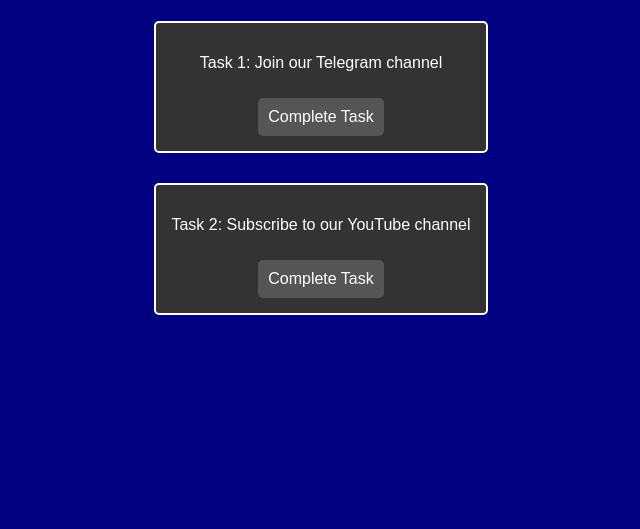
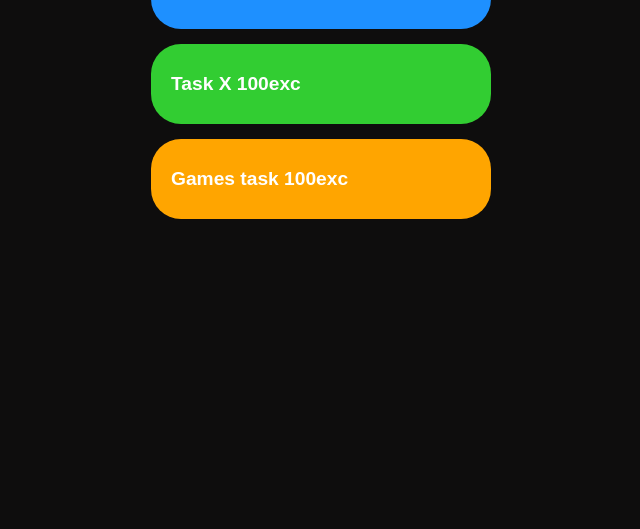
Before and after one commit to ELECTRICXCRYPTO/ELECTRIC-EXC-GAMES-, a plain HTML site: page earn.html in a window 1280 px wide. Shown: the part 271-800 px from the top of the page, without its empty margins (319-959 px from the left). Drawn offline with Linux system fonts and the light colour scheme.

Commit message:
Update earn.html
Insular modernization

```diff
--- a/earn.html
+++ b/earn.html
@@ -1,106 +1,168 @@
 <!DOCTYPE html>
-<html lang="en">
+<html lang="ar">
 <head>
     <meta charset="UTF-8">
     <meta name="viewport" content="width=device-width, initial-scale=1.0">
-    <title>Earn Points</title>
+    <title>Earn EXC</title>
     <style>
         body {
-            font-family: Arial, sans-serif;
+            background-color: #0e0d0d;
             display: flex;
             flex-direction: column;
             align-items: center;
-            justify-content: center;
-            background-color: navy;
-            color: white;
-            height: 100vh;
-            margin: 0;
+            color: #f0e68c;
+            font-family: Arial, sans-serif;
         }
+
         h1 {
             margin-top: 20px;
+            font-size: 2em;
+            display: flex;
+            align-items: center;
+            gap: 10px;
         }
-        .task {
-            margin: 15px;
-            padding: 15px;
-            border: 2px solid white;
-            border-radius: 5px;
-            width: 80%;
-            max-width: 300px;
-            text-align: center;
-            background-color: #333;
+
+        h1::before, h1::after {
+            content: "💡";
+            font-size: 1.5em;
         }
-        .task button {
-            padding: 10px;
-            font-size: 1em;
+
+        .button-container {
+            margin-top: 20px;
+            display: flex;
+            flex-direction: column;
+            gap: 15px;
+        }
+
+        .task-button {
+            display: flex;
+            align-items: center;
+            justify-content: space-between;
+            width: 300px;
+            height: 60px;
+            font-size: 1.2em;
+            font-weight: bold;
+            color: #fff;
+            border-radius: 30px;
             cursor: pointer;
-            color: white;
-            background-color: #555;
-            border: none;
-            border-radius: 5px;
+            padding: 10px 20px;
+            transition: box-shadow 0.3s ease;
+            position: relative;
+            overflow: hidden;
+        }
+
+        .task-button span {
+            position: absolute;
+            right: 15px;
+            font-size: 1.2em;
+        }
+
+        .task-button::after {
+            content: "";
+            position: absolute;
+            top: 0;
+            left: -100%;
+            width: 100%;
+            height: 100%;
+            background-color: rgba(255, 255, 255, 0.3);
+            transition: left 0.5s;
+        }
+
+        .task-button:hover::after {
+            left: 100%;
+        }
+
+        .red { background-color: #ff4d4d; }
+        .blue { background-color: #1e90ff; }
+        .green { background-color: #32cd32; }
+        .orange { background-color: #ffa500; }
+
+        .checkmark {
+            display: none;
+            font-size: 1.5em;
+            color: #32cd32;
+            animation: fadeIn 0.5s;
+        }
+
+        .completed .checkmark {
+            display: inline;
+        }
+
+        @keyframes fadeIn {
+            from { opacity: 0; }
+            to { opacity: 1; }
+        }
+
+        .explosion {
+            display: none;
+            font-size: 1.5em;
+            color: #ffd700;
             margin-top: 10px;
+            animation: sparkle 1s forwards;
         }
-        .task button:disabled {
-            background-color: gray;
-            cursor: not-allowed;
+
+        @keyframes sparkle {
+            0% { transform: scale(0.5); opacity: 0; }
+            50% { transform: scale(1.2); opacity: 1; }
+            100% { transform: scale(1); opacity: 0; }
         }
     </style>
 </head>
 <body>
-    <h1>Earn Points</h1>
-
-    <!-- مهمة تليجرام -->
-    <div class="task">
-        <p>Task 1: Join our Telegram channel</p>
-        <button id="telegramTask">Complete Task</button>
+    <h1> EARN EXC </h1>
+    <div class="button-container">
+        <div class="task-button red" onclick="completeTask(this, 'ضع اللينك هنا', 'task1')">
+            Watch a video 100exc <span class="checkmark">✔️</span>
+        </div>
+        <div class="task-button blue" onclick="completeTask(this, 'ضع اللينك هنا', 'task2')">
+            Telegram task 100exc <span class="checkmark">✔️</span>
+        </div>
+        <div class="task-button green" onclick="completeTask(this, 'ضع اللينك هنا', 'task3')">
+            Task X 100exc <span class="checkmark">✔️</span>
+        </div>
+        <div class="task-button orange" onclick="completeTask(this, 'ضع اللينك هنا', 'task4')">
+            Games task 100exc <span class="checkmark">✔️</span>
+        </div>
     </div>
-
-    <!-- مهمة يوتيوب -->
-    <div class="task">
-        <p>Task 2: Subscribe to our YouTube channel</p>
-        <button id="youtubeTask">Complete Task</button>
-    </div>
+    <div class="explosion">✨ I won 100 exc ✨</div>
 
     <script>
-        function completeTask(taskId, buttonId) {
-            const lastCompleted = localStorage.getItem(taskId);
-            const currentTime = Date.now();
-            const taskDuration = 8 * 60 * 60 * 1000; // 8 ساعات بالمللي ثانية
+        const sixHours = 6 * 60 * 60 * 1000; // 6 ساعات بالمللي ثانية
 
-            if (!lastCompleted || (currentTime - lastCompleted >= taskDuration)) {
-                // تحديث وقت إتمام المهمة
-                localStorage.setItem(taskId, currentTime);
-                alert("Task completed! You've earned 100 points.");
-                document.getElementById(buttonId).disabled = true;
+        function completeTask(button, url, taskKey) {
+            const lastCompleted = localStorage.getItem(taskKey);
+            const currentTime = new Date().getTime();
+
+            if (!button.classList.contains('completed') || currentTime - lastCompleted >= sixHours) {
+                window.open(url, '_blank');
+                setTimeout(() => {
+                    button.classList.add('completed');
+                    localStorage.setItem(taskKey, currentTime);
+                    document.querySelector('.explosion').style.display = 'block';
+                    setTimeout(() => {
+                        document.querySelector('.explosion').style.display = 'none';
+                    }, 1000);
+                }, 3000);
             } else {
-                alert("You have already completed this task. Try again later.");
+                alert("Back in 6 hours.");
             }
         }
 
-        // إعداد مهمة تليجرام
-        document.getElementById("telegramTask").addEventListener("click", function() {
-            completeTask("telegramTaskCompleted", "telegramTask");
-        });
+        function checkTaskStatus() {
+            const currentTime = new Date().getTime();
+            document.querySelectorAll('.task-button').forEach((button, index) => {
+                const taskKey = `task${index + 1}`;
+                const lastCompleted = localStorage.getItem(taskKey);
+                if (lastCompleted && currentTime - lastCompleted < sixHours) {
+                    button.classList.add('completed');
+                } else {
+                    button.classList.remove('completed');
+                }
+            });
+        }
 
-        // إعداد مهمة يوتيوب
-        document.getElementById("youtubeTask").addEventListener("click", function() {
-            completeTask("youtubeTaskCompleted", "youtubeTask");
-        });
-
-        // تعطيل الأزرار إذا كانت المهام مكتملة حديثًا
-        window.onload = function() {
-            const taskDuration = 8 * 60 * 60 * 1000; // 8 ساعات بالمللي ثانية
-            const currentTime = Date.now();
-
-            const telegramLastCompleted = localStorage.getItem("telegramTaskCompleted");
-            if (telegramLastCompleted && (currentTime - telegramLastCompleted < taskDuration)) {
-                document.getElementById("telegramTask").disabled = true;
-            }
-
-            const youtubeLastCompleted = localStorage.getItem("youtubeTaskCompleted");
-            if (youtubeLastCompleted && (currentTime - youtubeLastCompleted < taskDuration)) {
-                document.getElementById("youtubeTask").disabled = true;
-            }
-        };
+        checkTaskStatus();
+        setInterval(checkTaskStatus, 60000); // التحقق كل دقيقة
     </script>
 </body>
 </html>
```
